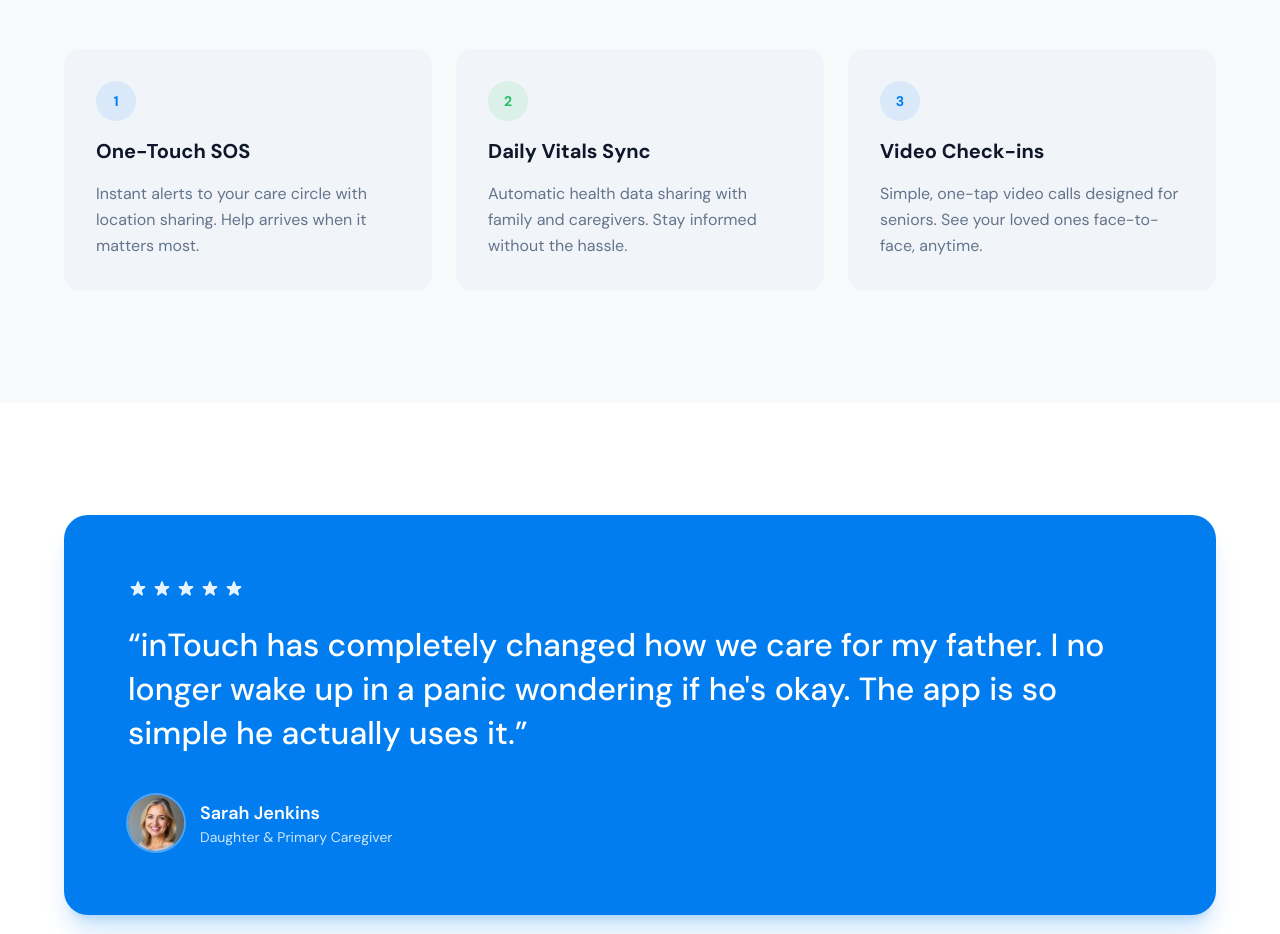
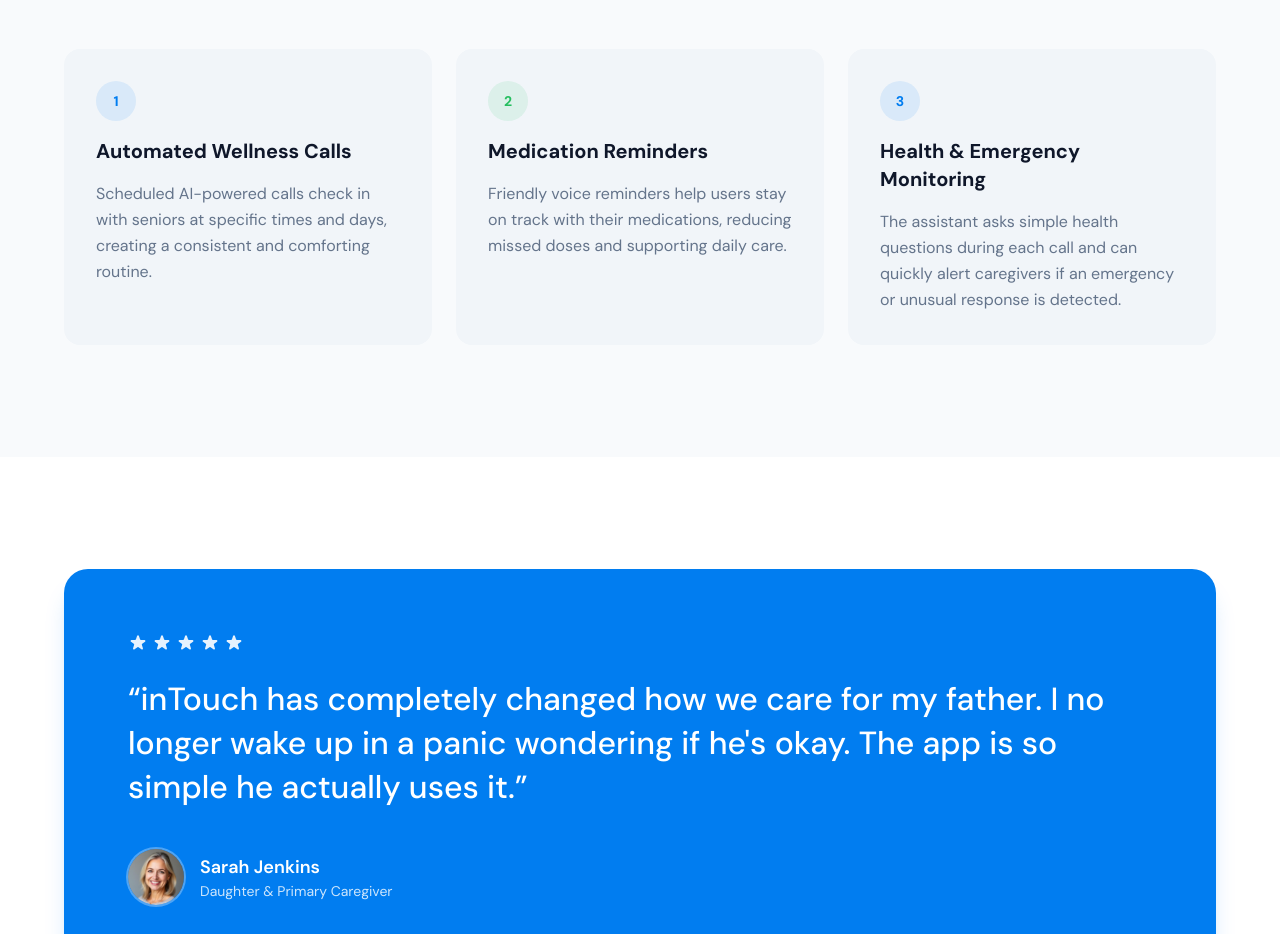
Before and after one commit to matiahasmasan/ClujHackathon2026, a React (Vite) app in the folder frontend/: page / in a window 1280 px wide. Shown: the part 1040-1974 px from the top of the page. Built offline with nearby package versions, Linux system fonts and the light colour scheme.

Commit message:
Features

```diff
--- a/frontend/src/components/landing/Features.jsx
+++ b/frontend/src/components/landing/Features.jsx
@@ -3,23 +3,23 @@
 const features = [
   {
     number: 1,
-    title: "One-Touch SOS",
+    title: "Automated Wellness Calls",
     description:
-      "Instant alerts to your care circle with location sharing. Help arrives when it matters most.",
+      "Scheduled AI-powered calls check in with seniors at specific times and days, creating a consistent and comforting routine.",
     accent: "primary",
   },
   {
     number: 2,
-    title: "Daily Vitals Sync",
+    title: "Medication Reminders",
     description:
-      "Automatic health data sharing with family and caregivers. Stay informed without the hassle.",
+      "Friendly voice reminders help users stay on track with their medications, reducing missed doses and supporting daily care.",
     accent: "secondary",
   },
   {
     number: 3,
-    title: "Video Check-ins",
+    title: "Health & Emergency Monitoring",
     description:
-      "Simple, one-tap video calls designed for seniors. See your loved ones face-to-face, anytime.",
+      "The assistant asks simple health questions during each call and can quickly alert caregivers if an emergency or unusual response is detected.",
     accent: "primary",
   },
 ];
```
